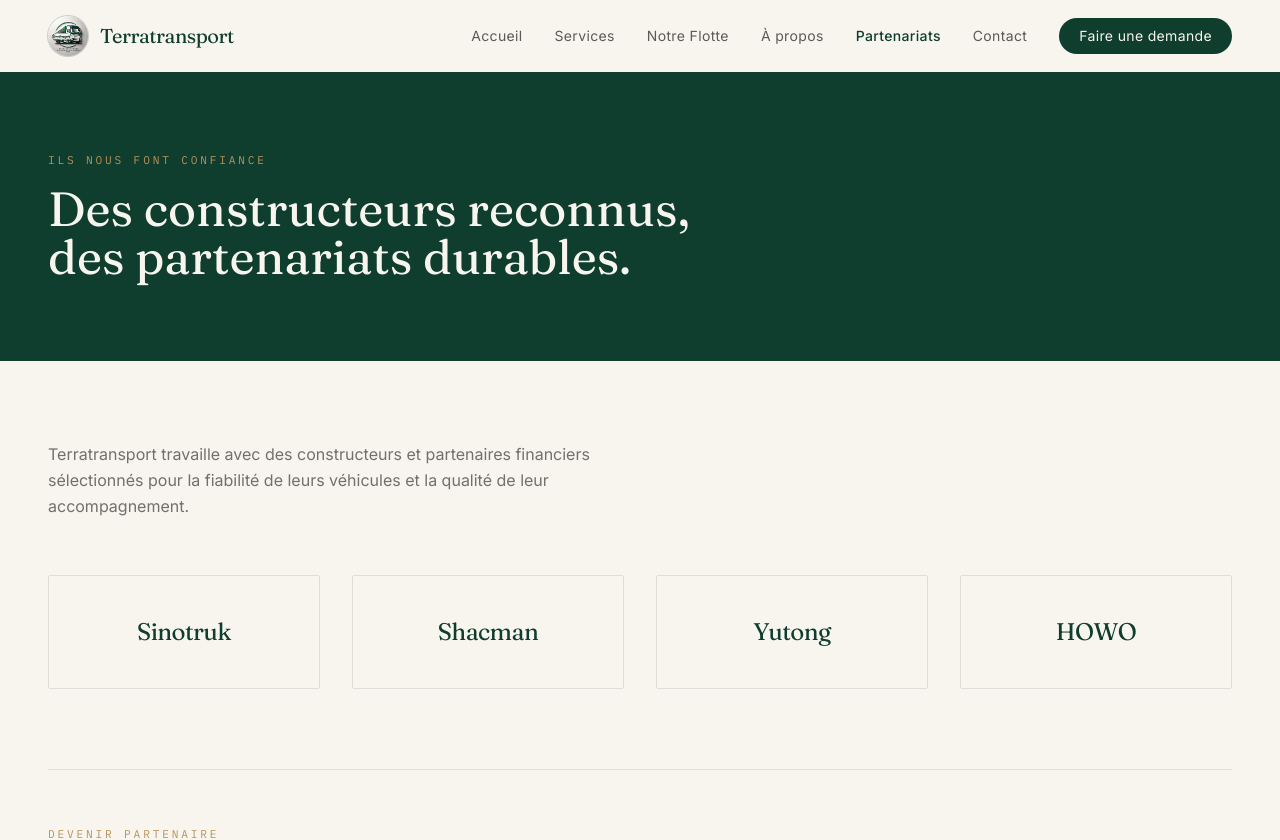
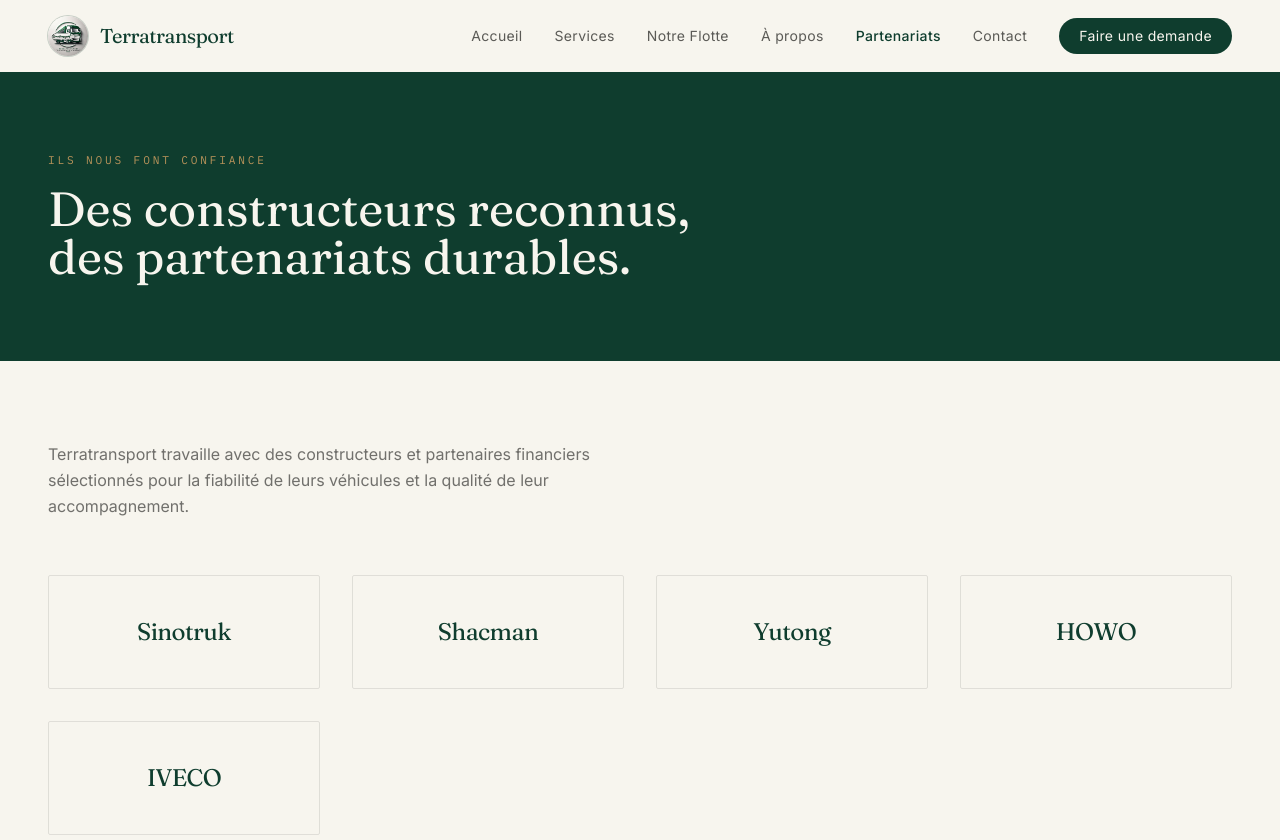
Before and after one commit to Luc13Tech/Terratransport, a React (Vite) app: page /partenariats in a window 1280 px wide. Shown: the top 840 px of the page. Built offline with nearby package versions, Linux system fonts and the light colour scheme.

Commit message:
Update Partners.jsx

```diff
--- a/src/pages/Partners.jsx
+++ b/src/pages/Partners.jsx
@@ -1,6 +1,6 @@
 import { motion } from 'framer-motion'
 
-const partners = ['Sinotruk', 'Shacman', 'Yutong', 'HOWO']
+const partners = ['Sinotruk', 'Shacman', 'Yutong', 'HOWO','IVECO']
 
 export default function Partners() {
   return (
```
